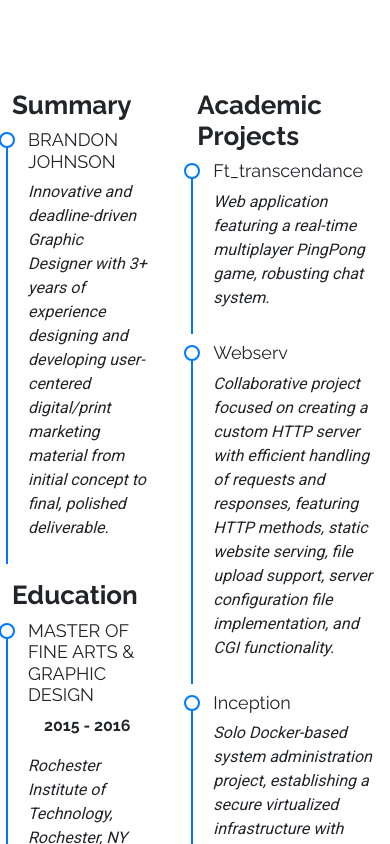
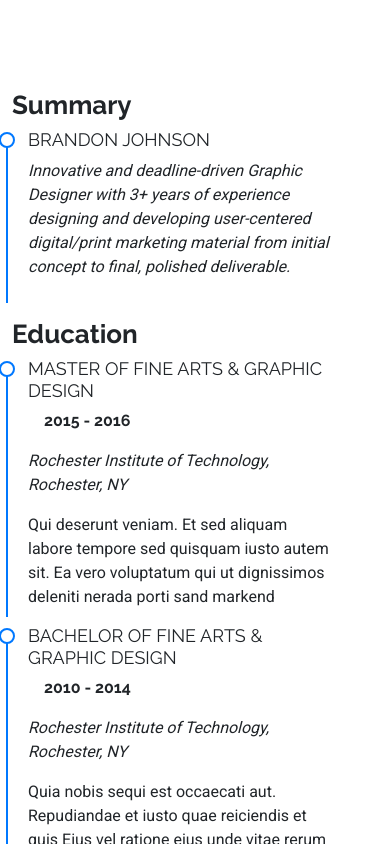
Before and after one commit to soufiane-amt/My-Portfolio, a Next.js app: page / in a window 390 px wide. Shown: the top 844 px of the page. Built offline with nearby package versions, Linux system fonts and the light colour scheme.

Commit message:
Resume :Responsivnes is being handled by flexing to colum when screen is medium

```diff
--- a/src/app/components/Resume.tsx
+++ b/src/app/components/Resume.tsx
@@ -136,7 +136,7 @@ function Resume ()
 {
     return (
         <div className='container '>
-            <div className='d-flex justify-content-between'>
+            <div className='d-flex flex-column flex-md-row'>
                 <div className='me-5'>
                     <ResumeSumary/>
                     <ResumeEducation/>
```
